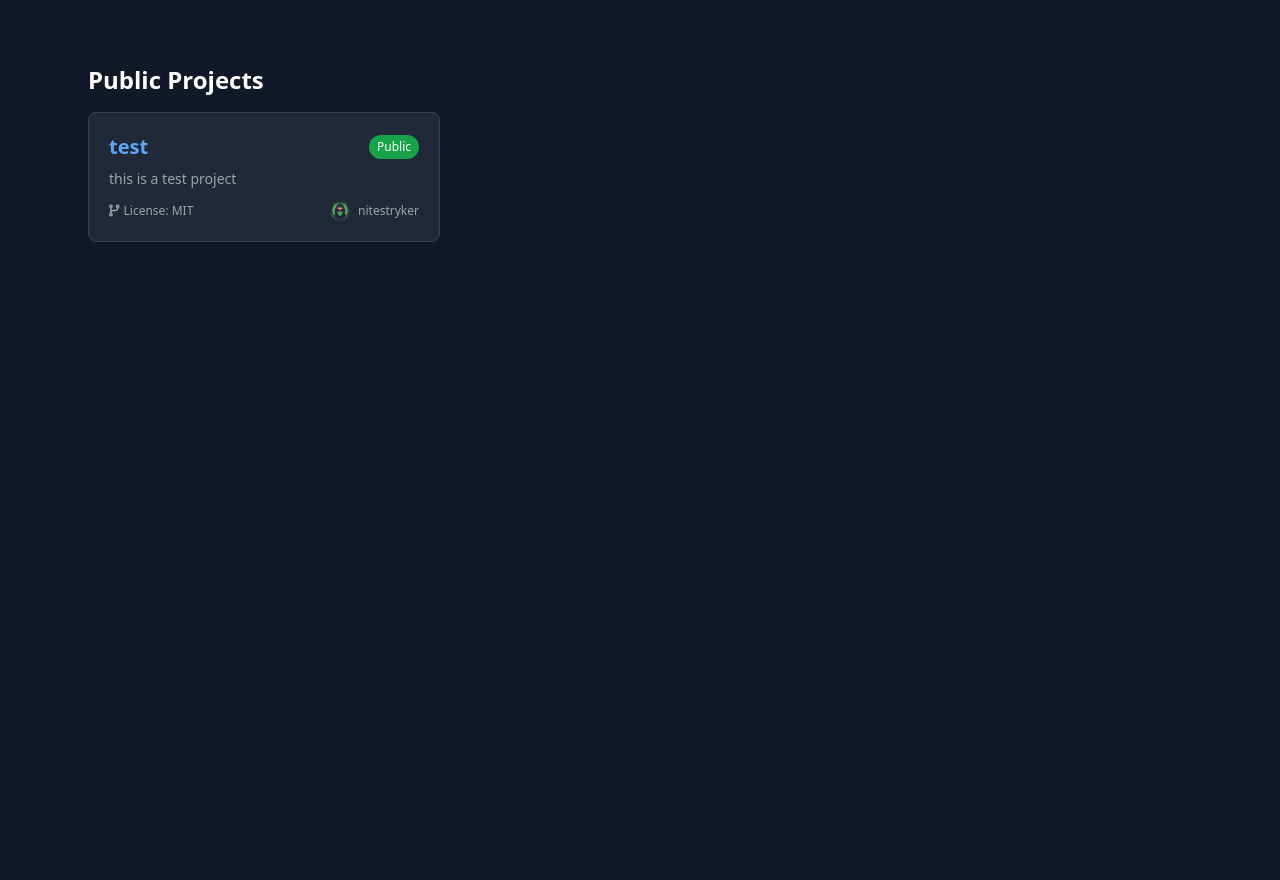
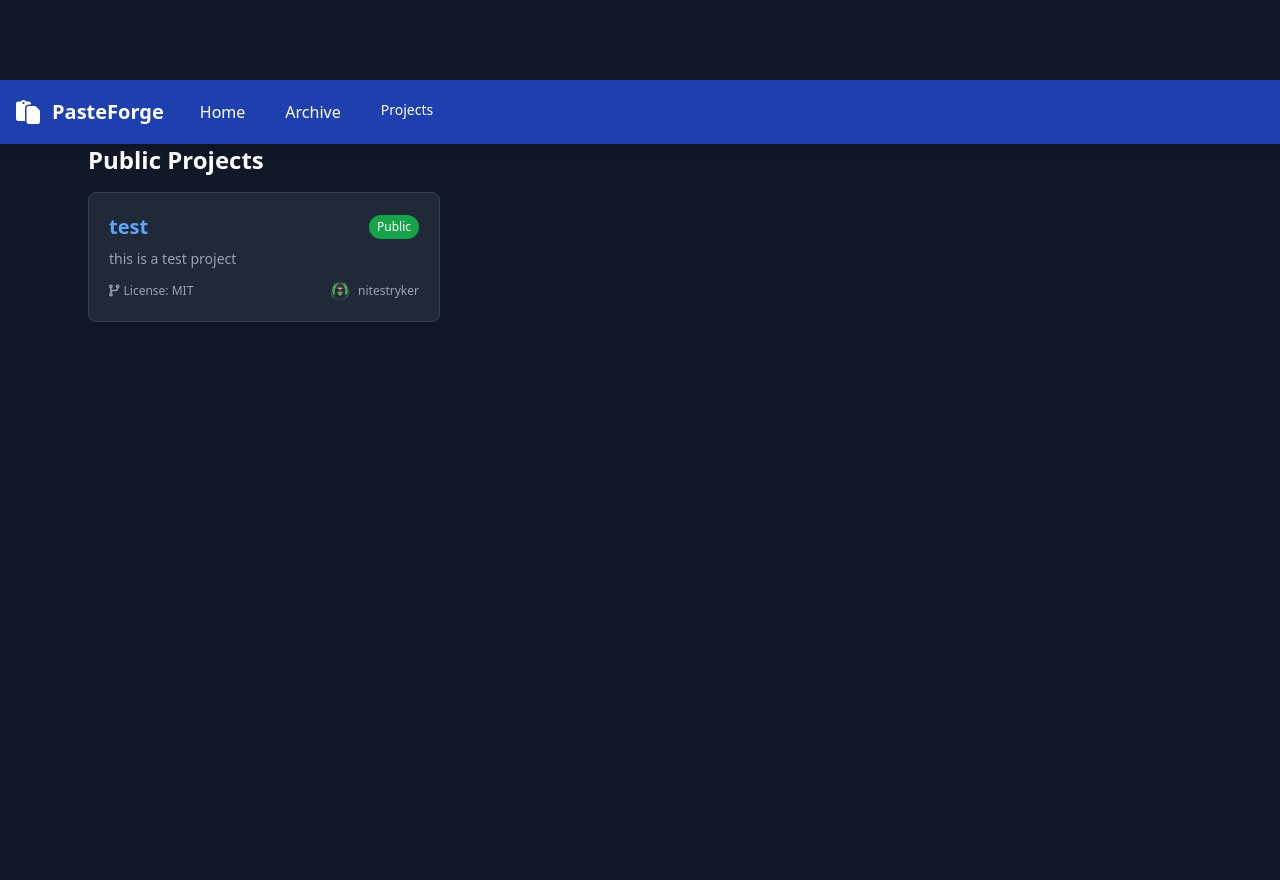
Before and after one commit to jeremystevens/pbphp, a PHP site: page /?page=projects in a window 1280 px wide. Before the commit the page ends 242 px from the top, so only its background shows below. Run offline with PHP 8.4, Linux system fonts and the light colour scheme; data comes from the database, SQL or seed files in the repository; some libraries are stand-ins or nearby versions.

Commit message:
Add global navbar includes and update projects page

```diff
--- /dev/null
+++ b/footer.php
@@ -0,0 +1,3 @@
+</div>
+</body>
+</html>
--- /dev/null
+++ b/header.php
@@ -0,0 +1,40 @@
+<?php
+if (session_status() === PHP_SESSION_NONE) {
+    session_start();
+}
+require_once 'maintenance_check.php';
+require_once 'database.php';
+
+$db = Database::getInstance()->getConnection();
+$user_id = $_SESSION['user_id'] ?? null;
+$username = $_SESSION['username'] ?? null;
+$theme = $_COOKIE['theme'] ?? 'dark';
+?>
+<!DOCTYPE html>
+<html class="<?= $theme ?>">
+<head>
+    <title>PasteForge</title>
+    <meta name="viewport" content="width=device-width, initial-scale=1">
+    <script src="https://cdn.tailwindcss.com"></script>
+    <link href="https://cdnjs.cloudflare.com/ajax/libs/font-awesome/6.4.0/css/all.min.css" rel="stylesheet">
+    <script>tailwind.config = { darkMode: 'class' };</script>
+</head>
+<body class="bg-white dark:bg-gray-900 text-gray-900 dark:text-white min-h-screen">
+<nav class="bg-blue-600 dark:bg-blue-800 text-white shadow-lg fixed w-full z-10">
+    <div class="max-w-7xl mx-auto px-4">
+        <div class="flex justify-between h-16">
+            <div class="flex items-center space-x-6">
+                <a href="/" class="flex items-center space-x-3">
+                    <i class="fas fa-paste text-2xl"></i>
+                    <span class="text-xl font-bold">PasteForge</span>
+                </a>
+                <div class="flex space-x-4">
+                    <a href="/" class="hover:bg-blue-700 px-3 py-2 rounded">Home</a>
+                    <a href="/?page=archive" class="hover:bg-blue-700 px-3 py-2 rounded">Archive</a>
+                    <a href="/?page=projects" class="px-3 py-2 text-sm font-medium text-white hover:text-blue-300 transition">Projects</a>
+                </div>
+            </div>
+        </div>
+    </div>
+</nav>
+<div class="mt-20">
--- a/pages/projects.php
+++ b/pages/projects.php
@@ -28,17 +28,9 @@ if (isset($_SESSION['user_id'])) {
 }
 
 $theme = $_COOKIE['theme'] ?? 'dark';
+
+include 'header.php';
 ?>
-<!DOCTYPE html>
-<html class="<?= $theme ?>">
-<head>
-    <title>Projects</title>
-    <meta name="viewport" content="width=device-width, initial-scale=1">
-    <script src="https://cdn.tailwindcss.com"></script>
-    <link href="https://cdnjs.cloudflare.com/ajax/libs/font-awesome/6.4.0/css/all.min.css" rel="stylesheet">
-    <script>tailwind.config = { darkMode: 'class' }</script>
-</head>
-<body class="bg-gray-900 text-white">
     <div class="max-w-6xl mx-auto p-6">
         <?php if (!empty($my_projects)): ?>
             <h2 class="text-2xl font-bold mb-4">My Projects</h2>
@@ -94,5 +86,4 @@ $theme = $_COOKIE['theme'] ?? 'dark';
             <?php endforeach; ?>
         </div>
     </div>
-</body>
-</html>
+<?php include 'footer.php'; ?>
```
